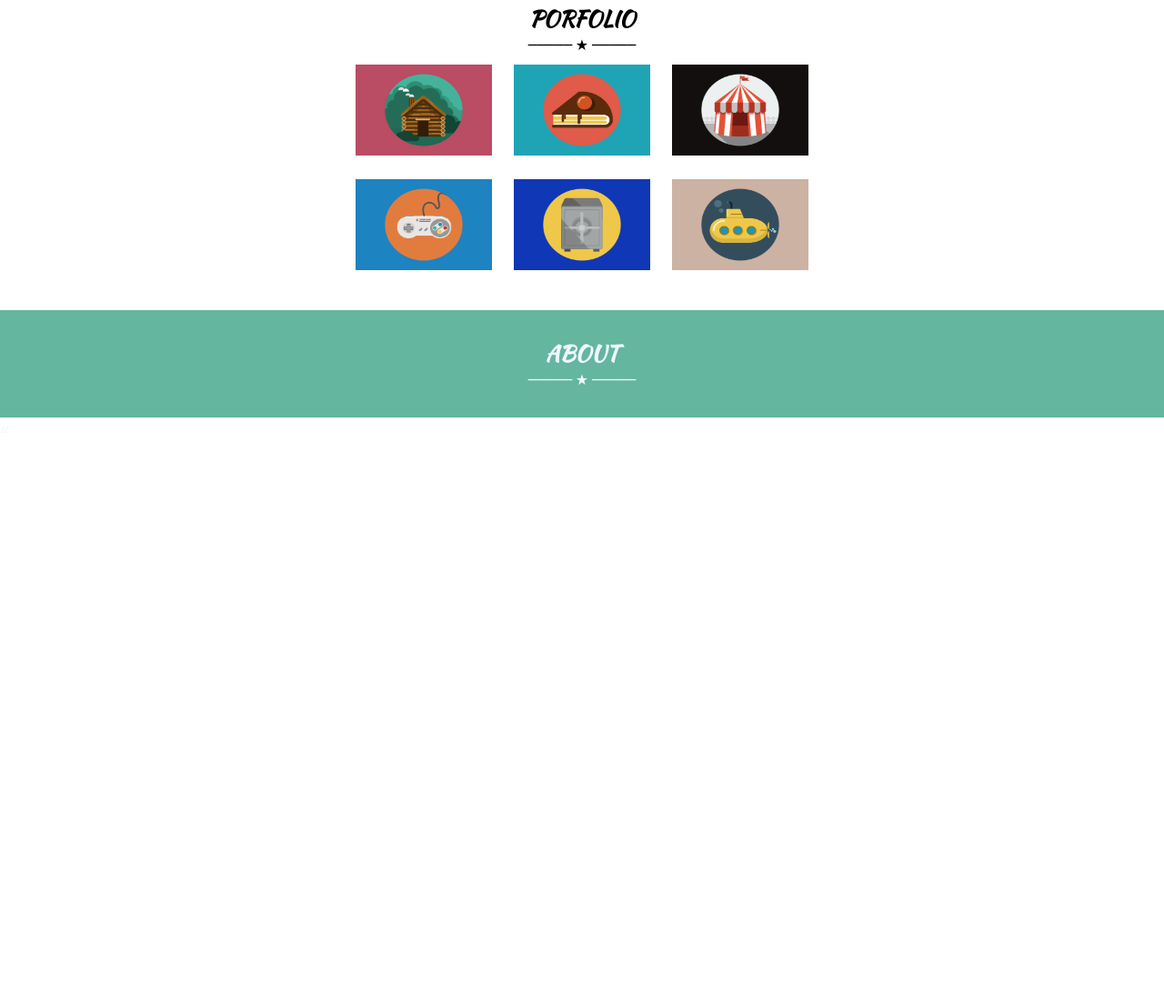
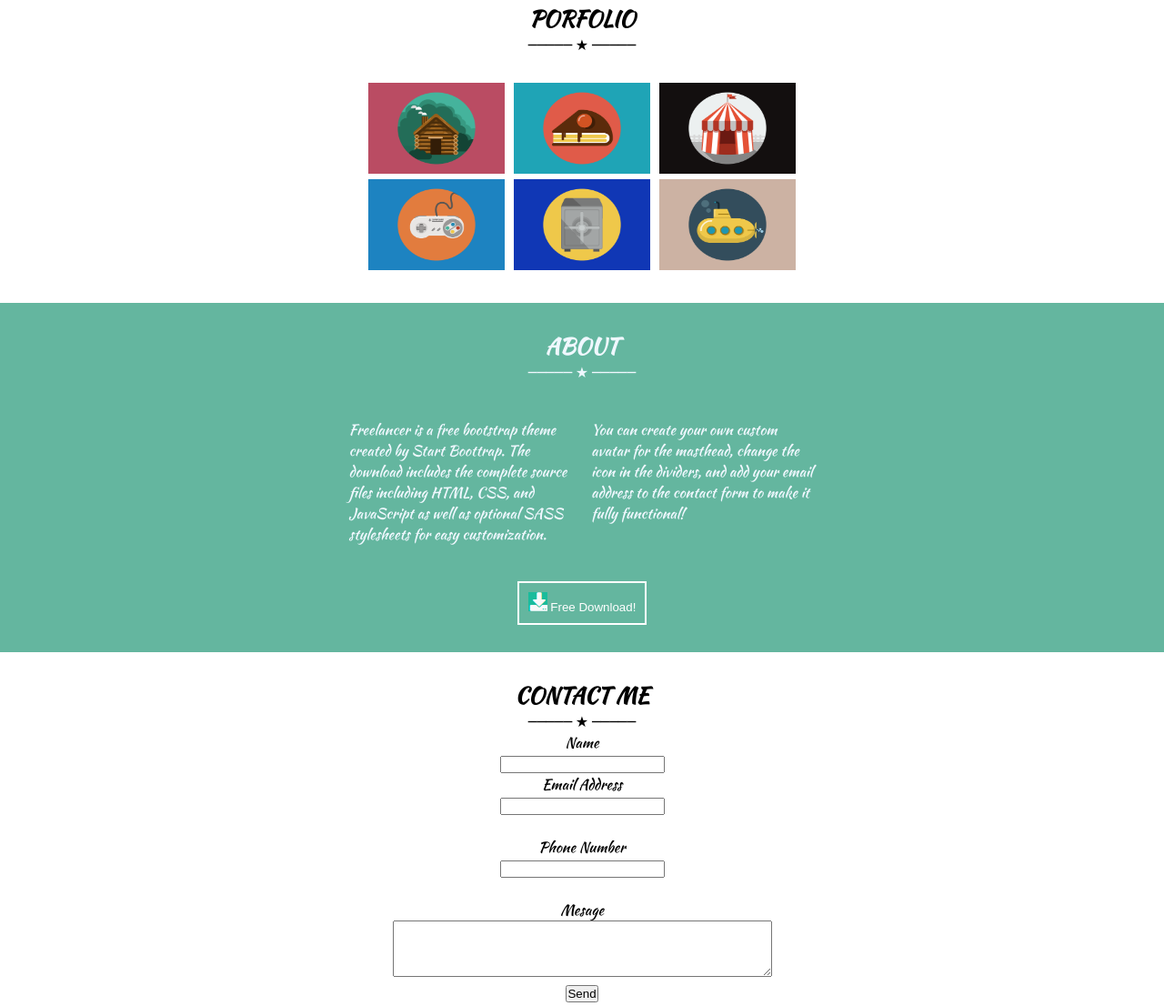
Before and after one commit to Shamanesss/landing, a plain HTML site: page index.html in a window 1280 px wide. Shown: the part 464-1570 px from the top of the page at 91% size. Before the commit the page ends 946 px from the top, so only its background shows below. Drawn offline with Linux system fonts and the light colour scheme.

Commit message:
creado el formulario

```diff
--- a/index.html
+++ b/index.html
@@ -10,7 +10,7 @@
 </head>
 <body>
     <header>
-        <div id="bar-nav">
+        <div id="navigation">
             <p>START BOOTSTRAP</p>
             <nav>
                 <ul>
@@ -29,30 +29,49 @@
         </div>
     </header>
     <div id="porfolio">
-        <div id="porfolio-head">
-        <h2>PORFOLIO </h2>
+        <h2>PORFOLIO</h2>
          <p>───── &#9733 ───── </p>
-        </div>
-         <div id="contenedor">
-            <img class=image src="./img/cabin.png" alt="cabin"/>
-            <img class=image src="./img/cake.png" alt="cake"/>
-            <img class=image src="./img/circus.png" alt="circus"/>
-            <img class=image src="./img/game.png" alt="game"/>
-            <img class=image src="./img/safe.png" alt="safe"/>
-            <img class=image src="./img/submarine.png" alt="submarine"/>
+         <div class="porfolio-contenedor">
+            <div><img src="./img/cabin.png" alt="cabin"/></div>
+            <div><img src="./img/cake.png" alt="cake"/></div>
+            <div><img src="./img/circus.png" alt="circus"/></div>
+            <div><img src="./img/game.png" alt="game"/></div>
+            <div><img src="./img/safe.png" alt="safe"/></div>
+            <div><img src="./img/submarine.png" alt="submarine"/></div>
 
          </div>
     </div>
     <div id="about">
-        <div>
-             <h2>ABOUT</h2>
-            <p>───── &#9733 ───── </p>
-            <div class="about-contendor">
-                <div class="about-text"></DIV>
-                <DIV class="about-text"></DIV>
-            </div>
+        <h2>ABOUT</h2>
+        <p>───── &#9733 ───── </p>
+        <div class="about-texto">
+            <div><p>Freelancer is a free bootstrap theme created by Start Boottrap.
+                The download includes the complete source files including HTML, CSS, and JavaScript as well as optional SASS
+                stylesheets for easy customization.
+            </p></div>
+            <div><p>You can create your own custom avatar for the masthead, change the icon
+                in the dividers, and add your email address to the contact form to make it
+                fully functional!
+            </p>
         </div>
+        </div>
+        <button class="btn"> Free Download!</button>
     </div>
-    <p>u</p>
+    <div id="contact">
+        <h2>CONTACT ME</h2>
+        <p>───── &#9733 ───── </p>
+        <form action="/" method="get">
+            <label for="name">Name</label><br>
+            <input type="text" id="name" name="name" ><br>
+            <label for="email">Email Address</label><br>
+            <input type="email" id="email" name="email" ><br><br>
+            <label for="email">Phone Number</label><br>
+            <input type="tel" id="phone" name="phone" ><br><br>
+            <label for="mesage">Mesage</label><br>
+            <textarea id="mesage" name="mesage" rows="4" cols="50"></textarea><br>
+            <input type="submit" value="Send">
+          </form>
+    </div>
+    <p></p>
 </body>
 </html>
--- a/styles.css
+++ b/styles.css
@@ -6,18 +6,19 @@
 body{
     font-family: 'Kaushan Script', cursive;
     color: aliceblue;
+
 }
-#bar-nav{
+#navigation{
     display: flex;
     justify-content: space-evenly;
     background-color: rgb(4, 4, 74);
+
 }
-#bar-nav p{
+#navigation p{
     padding: 10px;
 }
 a{
-
-  color: aliceblue;
+   color: aliceblue;
   text-decoration: none;
 
 }
@@ -26,40 +27,63 @@ li{
     display: inline-block;
     padding: 10px;
 }
-#start, #about{
+#start{
     background-color: rgb(100, 182, 159);
     text-align: center;
     padding: 1.875rem;
+
 }
 #avatar{
     width: 10.938rem;
     height: 10.938rem;
    padding: 1.875rem;
 }
-#porfolio{
-
+#porfolio, #contact{
     color: black;
+   text-align: center;
+   margin: 1.875rem;
+}
+.porfolio-contenedor{
+  display: grid;
+  grid-template-columns: 10rem 10rem 10rem;
+  justify-content: center;
+  margin: 1.875rem;
+}
+.porfolio-contenedor > div img{
+    width: 9.375rem;
+    height: 6.25rem;
+}
+#about{
+    background-color: rgb(100, 182, 159);
     text-align: center;
     padding: 1.875rem;
+}
+.about-texto{
+    display: grid;
+  grid-template-columns: auto auto;
+  justify-content: center;
+  margin: 1.875rem;
+}
+.about-texto > div p{
+    width: 15.4rem;
 
+    text-align: left;
+    padding: 0.625rem;
 }
-.image{
-    width: 9.375rem;
-    height: 6.25rem;
+.btn::before {
+        content: url('btn1.png');
+}
+.btn{
+   color: #fff;
+    border: 2px solid #fff;
+    text-align: center;
+    background-color: rgb(100, 182, 159);
     padding: 0.625rem;
-
 }
-#porfolio-head{
-    text-align: center;
-    justify-content: flex-start;
+.btn:hover{
+    cursor: pointer;
+    background-color:rgb(62, 129, 110);
 }
-#contenedor{
-
-    height: 15.625rem;
-    width: 34.375rem;
-    margin: auto;
+label{
+    text-align: left;
 }
-.about-contenedor{
-    width: 18.75rem;
-    height: 18.75rem;
-}
```
Also changed, not shown: btn1.png (added).
